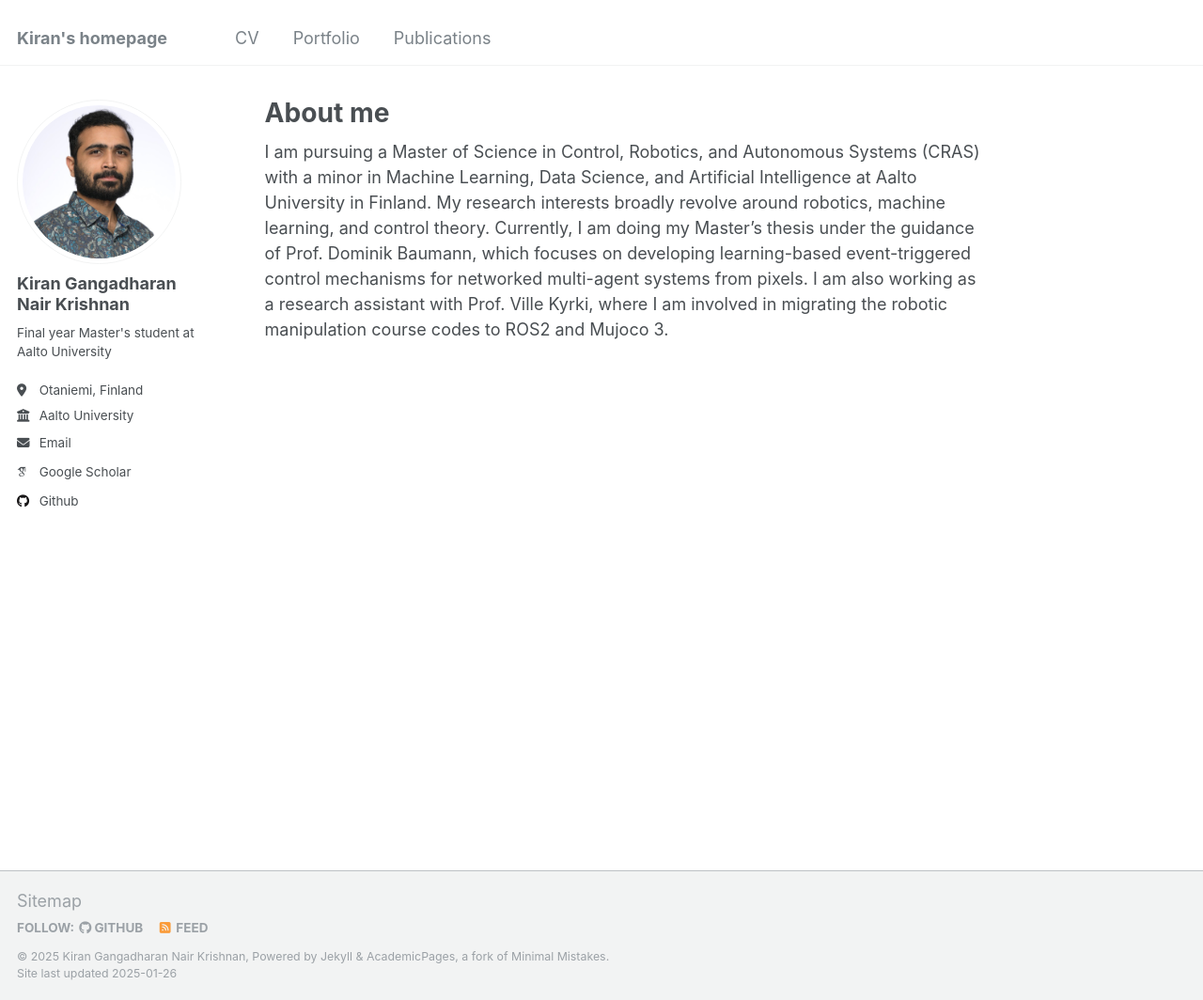
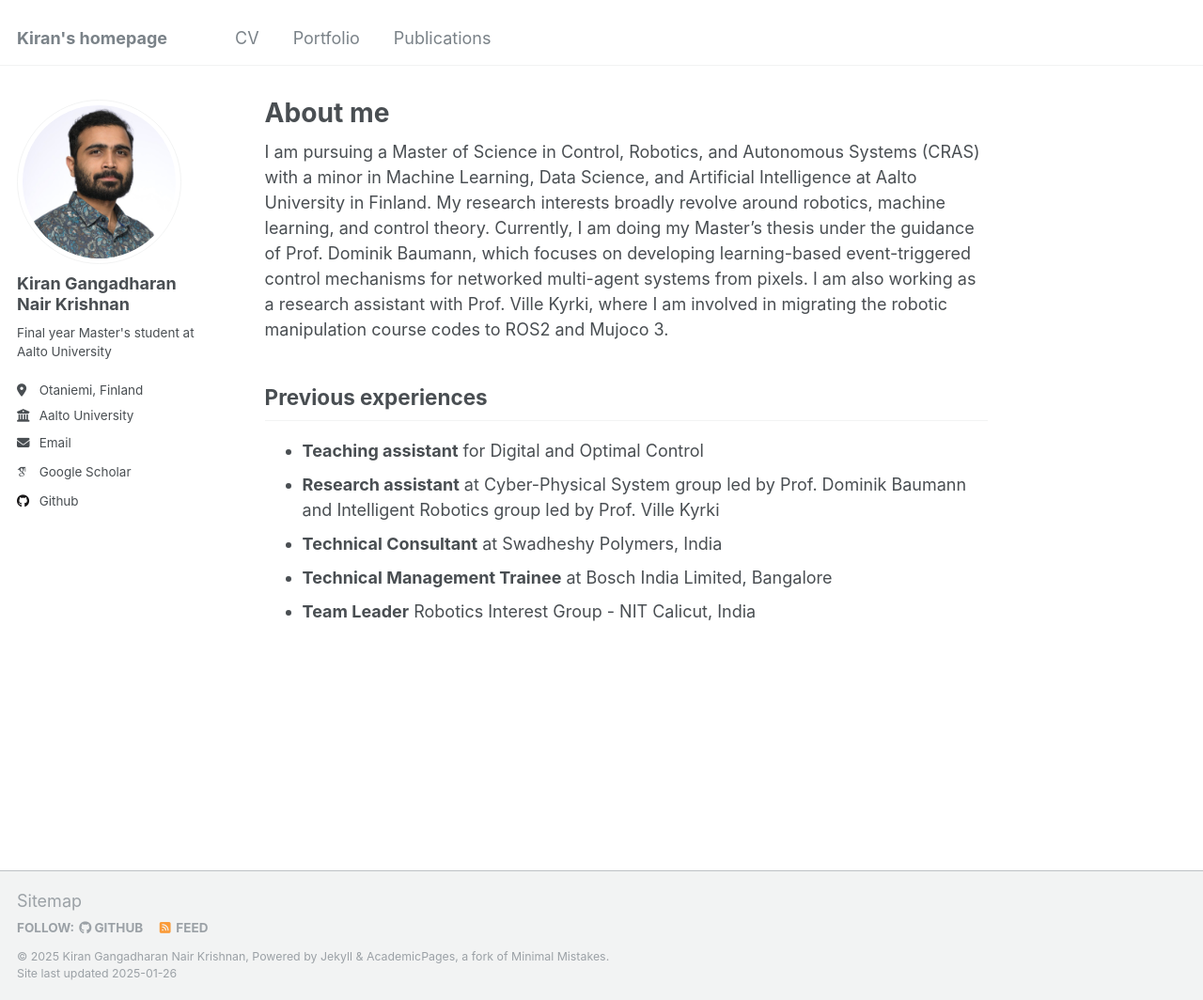
Before and after one commit to kirangkrishnan/kirangkrishnan.github.io, a Jekyll site: the page built from _pages/about.md, in a window 1280 px wide and 1064 px high. Shown: the whole window at 94% size. Built offline with Jekyll 4.4.1, drawn with Linux system fonts in a browser that asks for light colours; some web fonts are replaced.

Commit message:
Updated about me page

```diff
--- a/_pages/about.md
+++ b/_pages/about.md
@@ -7,6 +7,11 @@ redirect_from:
   - /about.html
 ---
 
-<!-- About me
-====== -->
 I am pursuing a Master of Science in Control, Robotics, and Autonomous Systems (CRAS) with a minor in Machine Learning, Data Science, and Artificial Intelligence at Aalto University in Finland. My research interests broadly revolve around robotics, machine learning, and control theory. Currently, I am doing my Master's thesis under the guidance of Prof. Dominik Baumann, which focuses on developing learning-based event-triggered control mechanisms for networked multi-agent systems from pixels. I am also working as a research assistant with Prof. Ville Kyrki, where I am involved in migrating the robotic manipulation course codes to ROS2 and Mujoco 3.
+
+## Previous experiences
+* **Teaching assistant** for Digital and Optimal Control
+* **Research assistant** at Cyber-Physical System group led by Prof. Dominik Baumann and Intelligent Robotics group led by Prof. Ville Kyrki
+* **Technical Consultant** at Swadheshy Polymers, India
+* **Technical Management Trainee** at Bosch India Limited, Bangalore
+* **Team Leader** Robotics Interest Group - NIT Calicut, India
```
Also changed, not shown: 2 other files.
